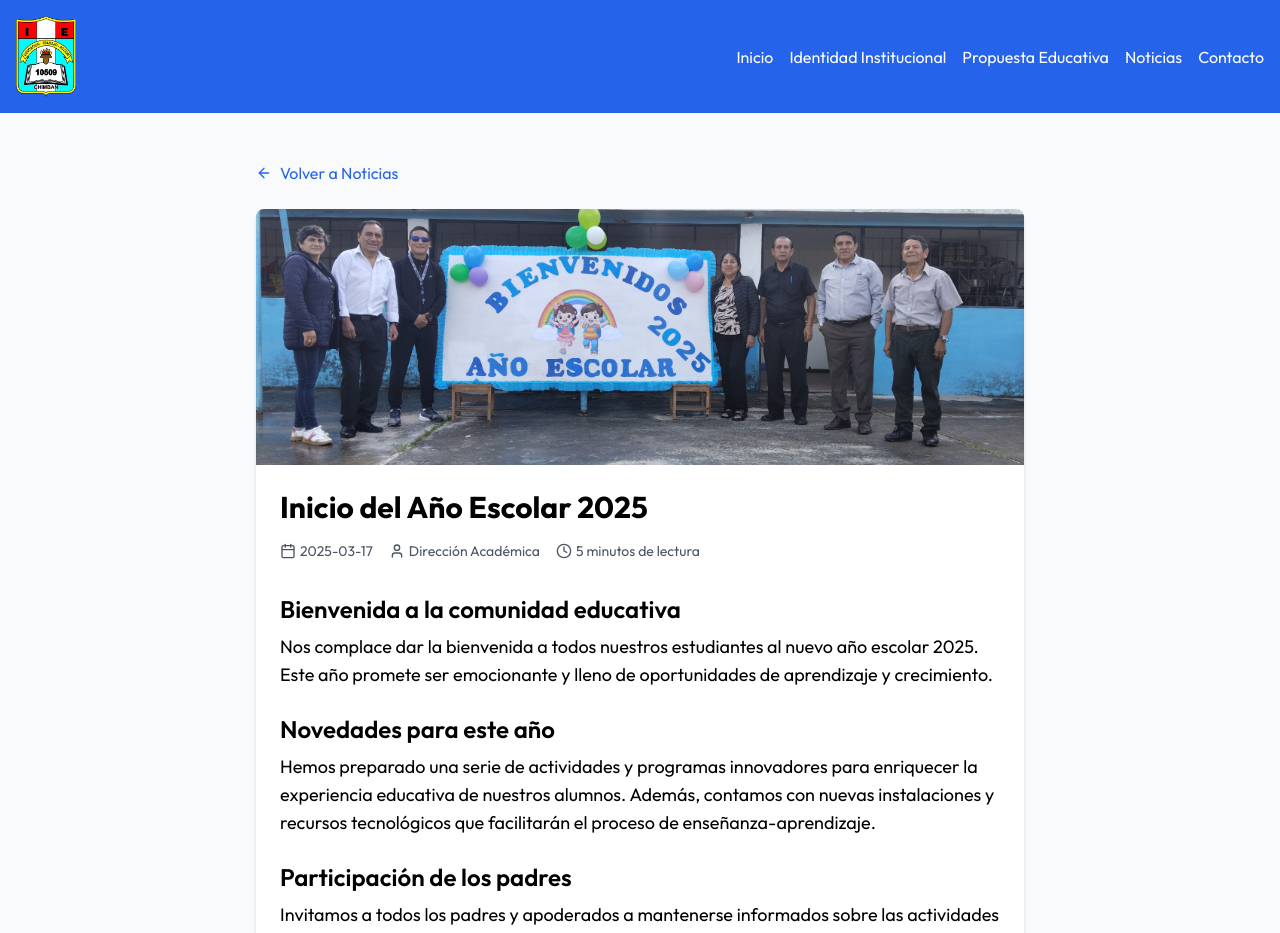
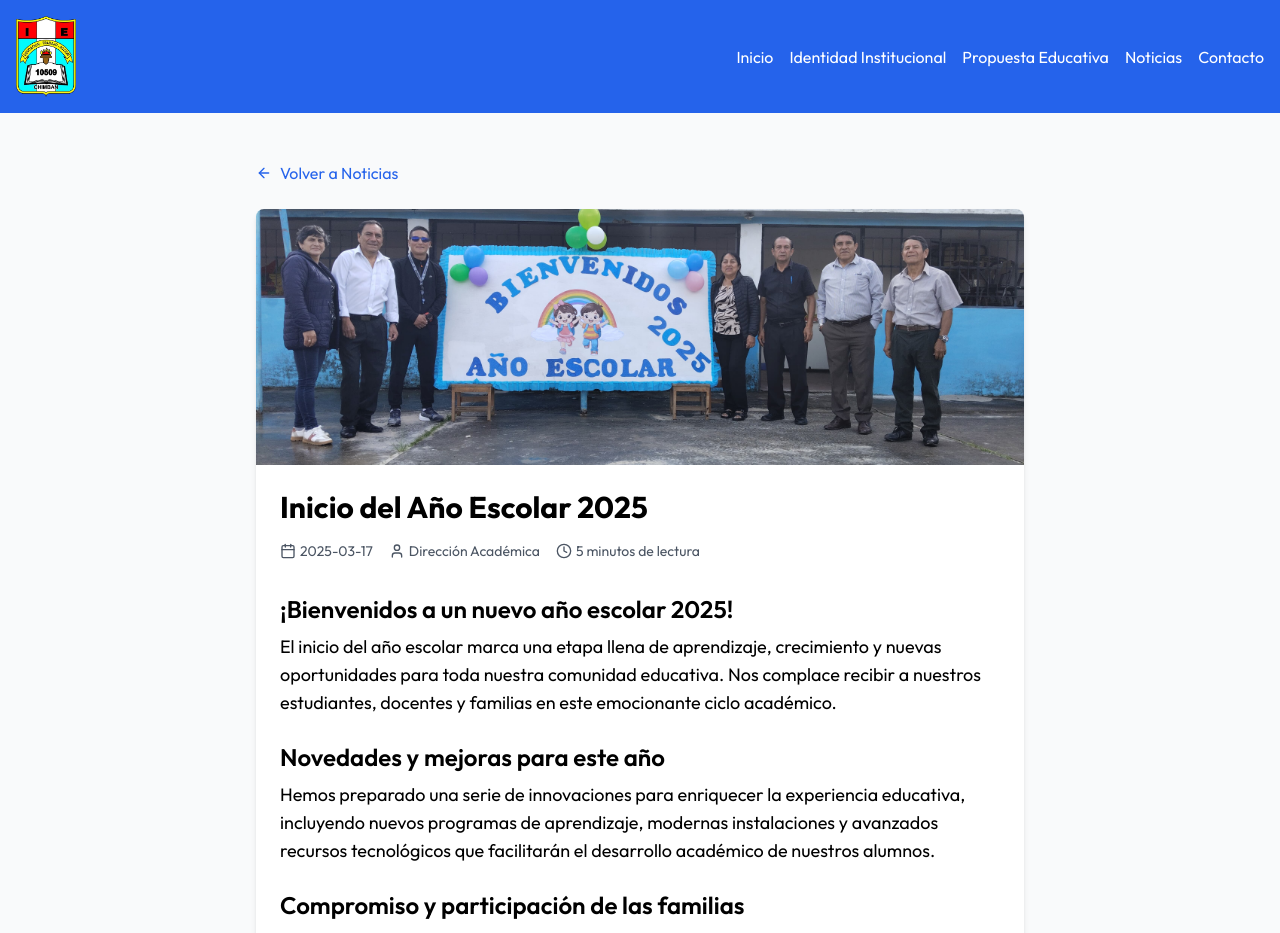
Before and after one commit to CaruajulcaMartin/IE10509_WEB, a Next.js app: page /noticias/1 in a window 1280 px wide. Shown: the top 933 px of the page. Built offline with nearby package versions, Linux system fonts and the light colour scheme.

Commit message:
Actualizar el contenido de la página de noticias para reflejar el inicio del año escolar 2025 y mejorar la redacción de los subtítulos y párrafos.

```diff
--- a/app/noticias/[id]/page.tsx
+++ b/app/noticias/[id]/page.tsx
@@ -17,19 +17,19 @@ const noticias = [
         imagenUrl: "/porta_inicio_clases2025.jpg",
         contenido: [
             {
-                subtitulo: "Bienvenida a la comunidad educativa",
+                subtitulo: "¡Bienvenidos a un nuevo año escolar 2025!",
                 parrafo:
-                    "Nos complace dar la bienvenida a todos nuestros estudiantes al nuevo año escolar 2025. Este año promete ser emocionante y lleno de oportunidades de aprendizaje y crecimiento.",
+                    "El inicio del año escolar marca una etapa llena de aprendizaje, crecimiento y nuevas oportunidades para toda nuestra comunidad educativa. Nos complace recibir a nuestros estudiantes, docentes y familias en este emocionante ciclo académico.",
             },
             {
-                subtitulo: "Novedades para este año",
+                subtitulo: "Novedades y mejoras para este año",
                 parrafo:
-                    "Hemos preparado una serie de actividades y programas innovadores para enriquecer la experiencia educativa de nuestros alumnos. Además, contamos con nuevas instalaciones y recursos tecnológicos que facilitarán el proceso de enseñanza-aprendizaje.",
+                    "Hemos preparado una serie de innovaciones para enriquecer la experiencia educativa, incluyendo nuevos programas de aprendizaje, modernas instalaciones y avanzados recursos tecnológicos que facilitarán el desarrollo académico de nuestros alumnos.",
             },
             {
-                subtitulo: "Participación de los padres",
+                subtitulo: "Compromiso y participación de las familias",
                 parrafo:
-                    "Invitamos a todos los padres y apoderados a mantenerse informados sobre las actividades escolares y a participar activamente en la educación de sus hijos. ¡Juntos haremos de este año escolar uno para recordar!",
+                    "La educación es un trabajo en equipo, por ello invitamos a los padres y apoderados a ser parte activa del proceso formativo de sus hijos. Su apoyo y participación en actividades escolares fortalecerán el vínculo entre la institución y la comunidad, creando un entorno de aprendizaje motivador y enriquecedor. ¡Demos juntos el primer paso hacia un año inolvidable!",
             },
         ],
     },
```
